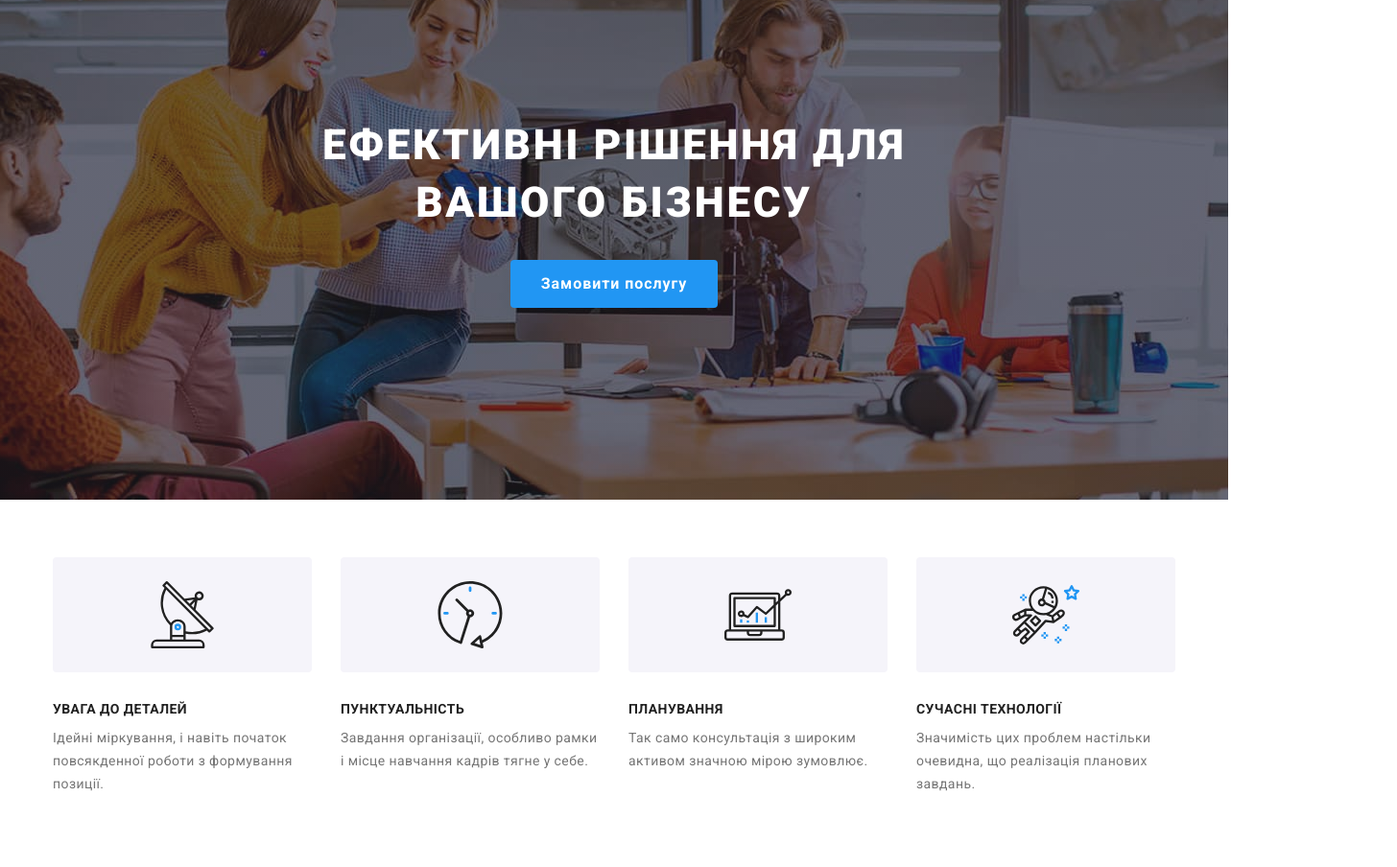
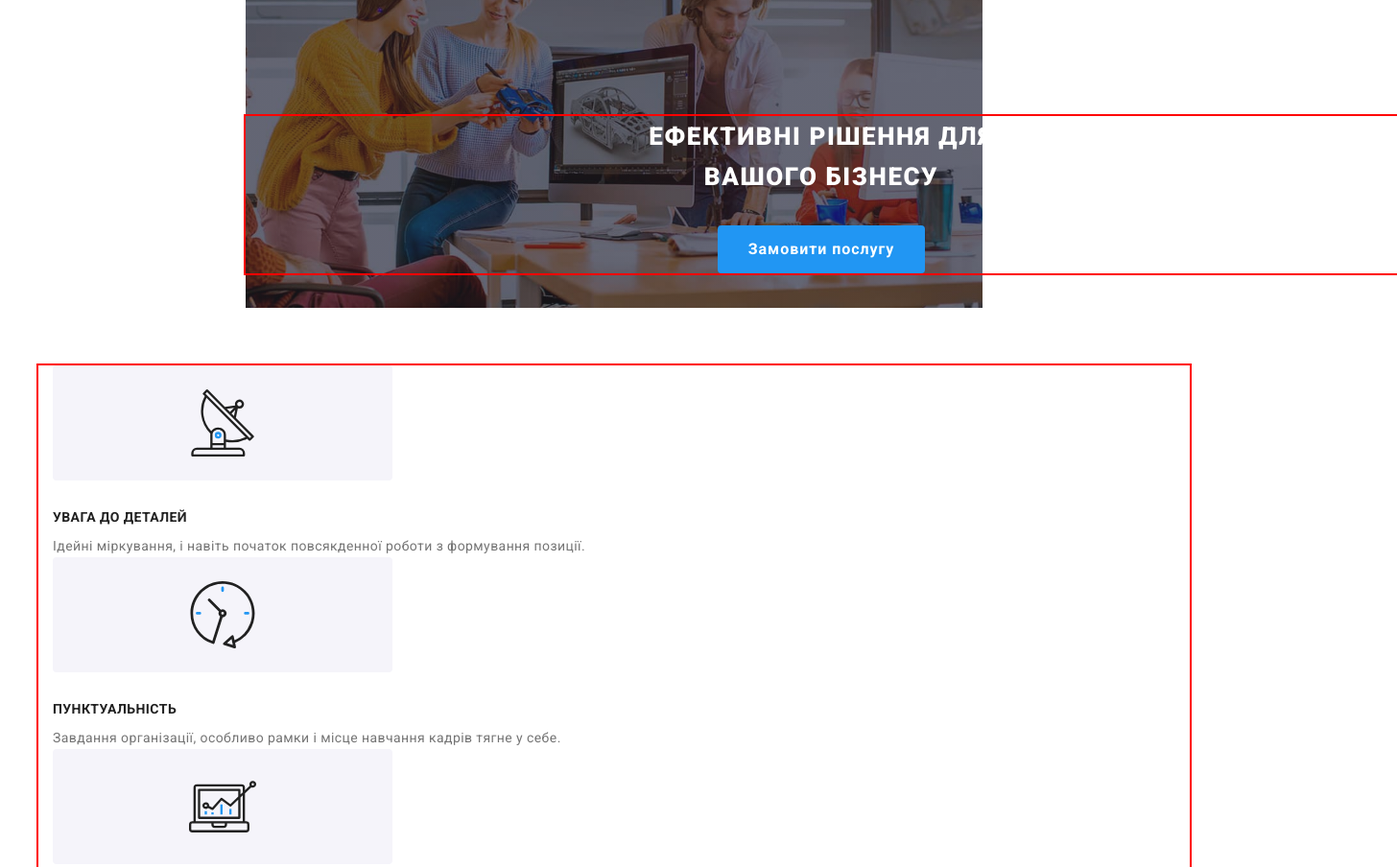
Before and after one commit to Irene5698/goit-markup-hw-08, a plain HTML site: page index.html in a window 1280 px wide. Shown: the part 160-1064 px from the top of the page at 96% size, 1456 px wide, since content can reach past the window. Drawn offline with nearby package versions, Linux system fonts and the light colour scheme.

Commit message:
second commit

```diff
--- a/sass/components/_features.scss
+++ b/sass/components/_features.scss
@@ -13,26 +13,29 @@
     border-radius: 4px;
     margin-bottom: 30px;
     background-color: var(--grey-background-color);
+
+    @media screen and (max-width: 480px) {
+      width: 450px;
+    }
+
+    @media screen and (min-width: 768px) {
+      width: 354px;
+    }
   }
 
   .feature__list {
     display: flex;
 
-    @media screen and (max-width: 480px) {
-      display: contents;
-      flex-wrap: wrap;
+    @media screen and (min-width: 480px) {
+      display: inline-block;
     }
-
   }
 
   .feature__list .feature__item + .feature__item {
     margin-left: 30px;
 
+    @media screen and (min-width: 480px) {
+      margin-left: 0;
+    }
+
   }
-
-    @media screen and (min-width: 768px) {
-      .feature__item {
-        width: 50%;
-      }
-
-    }
--- a/sass/components/_header.scss
+++ b/sass/components/_header.scss
@@ -72,9 +72,6 @@
     color: var(--secondary-text-color);
   }
 
-@media screen and (max-width: 480px) {
-  display: contents;
-}
 }
   .studio-line {
     position: relative;
--- a/sass/components/_hero.scss
+++ b/sass/components/_hero.scss
@@ -16,6 +16,16 @@
       ),
       url(../images/Background\(1\).jpg);
 
+
+      @media screen and (min-width: 480px) {
+       max-height: 400px;
+       max-width: 480px;
+      }
+     @media screen and (min-width: 768px) {
+       max-height: 400px;
+       max-width: 768px;
+      }
+
       &__title {
         width: 696px;
         margin: 0 auto;
@@ -26,6 +36,16 @@
         line-height: calc(60 / 44);
         letter-spacing: 0.06em;
         text-transform: uppercase;
+
+        @media screen and (min-width: 480px) {
+          width: 360px;
+          font-size: 26px;
+          line-height: calc(42 / 26);
+        }
+        @media screen and (min-width: 768px) {
+          width: 360px;
+          font-size: 26px;
+          line-height: calc(42 / 26);
+        }
       }
-
-        }
+    }
--- a/sass/components/_section-team.scss
+++ b/sass/components/_section-team.scss
@@ -3,6 +3,7 @@
   display: flex;
   gap: 30px;
 }
+
 .section-title-team {
     margin-bottom: 50px;
     font-weight: 700;
--- a/sass/utils/_reset.scss
+++ b/sass/utils/_reset.scss
@@ -21,11 +21,11 @@ address {
 .section {
     padding: 94px 0;
 
- @media screen and (min-width: 768px){
-  padding: 100px 0;
+ @media screen and (min-width: 480px) {
+  padding: 60px 0;
  }
 
- @media screen and (min-width: 1200px){
+ @media screen and (min-width: 768px){
   padding: 60px 0;
  }
 
@@ -33,27 +33,29 @@ address {
 
 
   .container {
-  // margin-left: auto;
-  //margin-right: auto;
- //padding: 0 15px;
-  //width: 1200px;
-  max-width: 480px;
   margin-left: auto;
   margin-right: auto;
   padding: 0 15px;
+  width: 1200px;
 
-  @media screen and (min-width: 480px) {
+  //max-width: 480px;
+  //margin-left: auto;
+ // margin-right: auto;
+  //padding: 0 15px;
+
+outline: 2px solid red;
+
+  @media screen and (max-width: 480px) {
     max-width: 480px;
   }
 
-@media screen and (min-width: 768px) {
+  @media screen and (min-width: 768px) {
     max-width: 768px;
   }
 
-
-@media screen and (min-width: 1200px) {
-max-width: 1200px;
-}
+  @media screen and (min-width: 1200px) {
+  max-width: 1200px;
+  }
 
 }
   .list {
```
Also changed, not shown: index.html (+2 -9 lines), CSS/main.css, CSS/main.min.css, 2 other files.
